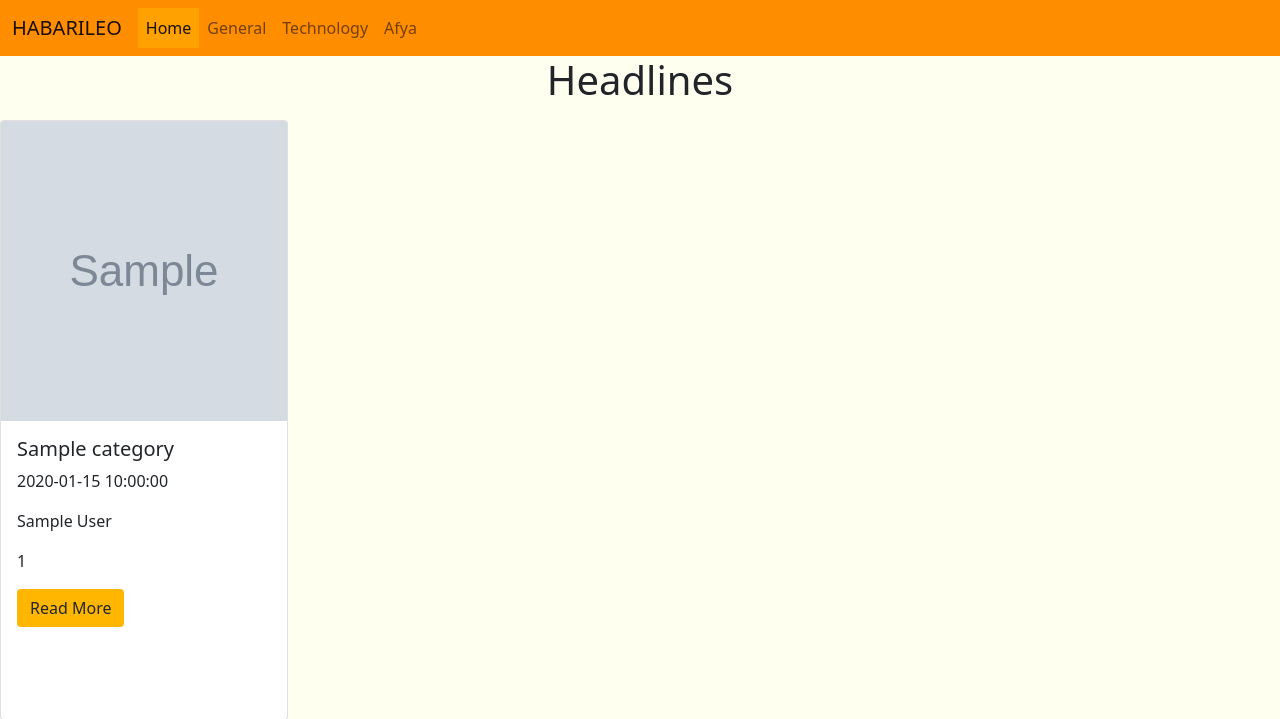
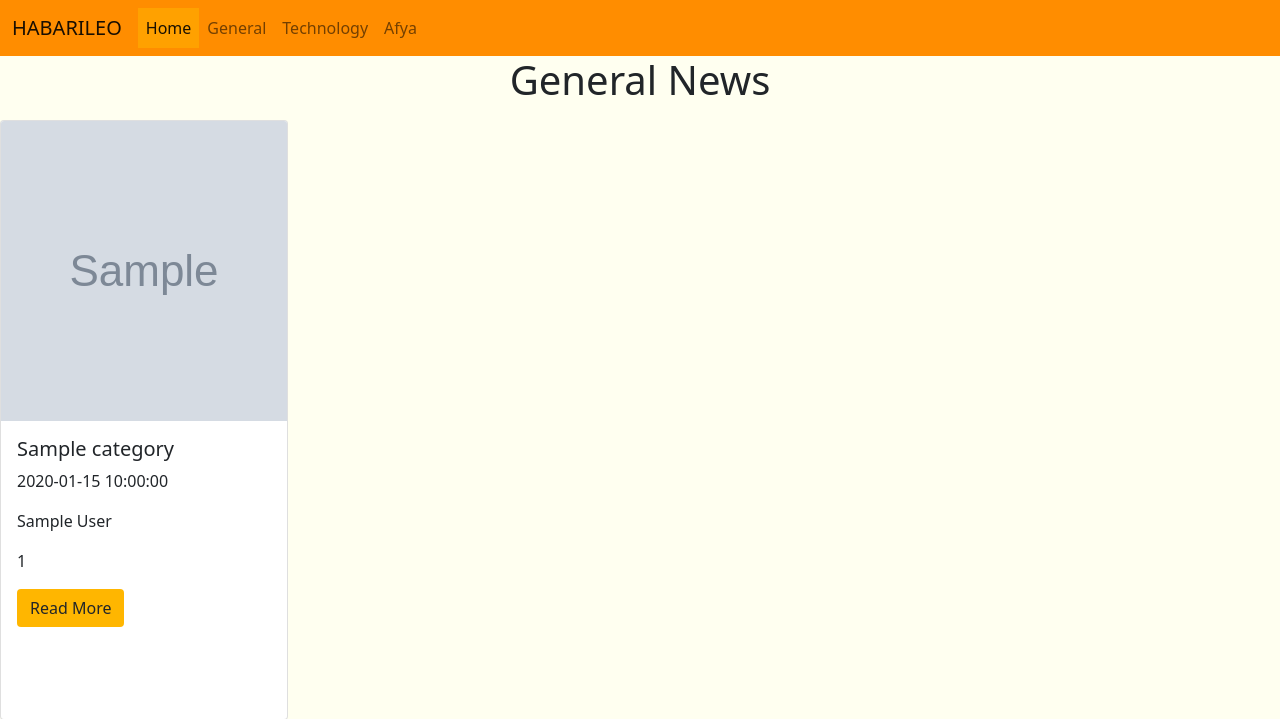
Before and after one commit to TERESIA012/Habari_Leo, a Flask app: template app/templates/general.html in a window 1280 px wide. Shown: the top 719 px of the page. Run offline with Flask 2, Linux system fonts and the light colour scheme; the template is opened without the code that fills it: most values are stand-ins (such as "Sample title", 1, 10 or a date in 2020); grey boxes marked "Sample" are stand-in pictures; some libraries are stand-ins or nearby versions.

Commit message:
style the titles

```diff
--- a/app/templates/afya.html
+++ b/app/templates/afya.html
@@ -6,7 +6,7 @@
 
 
 <div class="row">
-
+    <h1 style="text-align:center;">Health News</h1>
        {{macro.displayArticles(category)}}
     </div>
 
--- a/app/templates/base.html
+++ b/app/templates/base.html
@@ -37,7 +37,7 @@
     {% include 'navbar.html' %}
     {% endblock %}
 
-    <h1 class="heading" style="text-align:center;">Headlines</h1>
+    <!-- <h1 class="heading" style="text-align:center;">Headlines</h1> -->
 
     {% block content %}
     {% endblock %}
--- a/app/templates/general.html
+++ b/app/templates/general.html
@@ -6,9 +6,9 @@
 
 
 <div class="row">
-
-       {{macro.displayArticles(category)}}
-    </div>
+    <h1 style="text-align:center;">General News</h1>
+    {{macro.displayArticles(category)}}
+</div>
 
 
 
--- a/app/templates/index.html
+++ b/app/templates/index.html
@@ -12,6 +12,7 @@
         </div>
         <div class="col-md-9">
          <div class="row">
+             <h1 style="text-align:center;">Sports News</h1>
             {{macro.displayTrending(category)}}
          </div>
         </div>
--- a/app/templates/technology.html
+++ b/app/templates/technology.html
@@ -6,7 +6,7 @@
 
 
 <div class="row">
-
+    <h1 style="text-align:center;">Technology News</h1>
        {{macro.displayArticles(category)}}
     </div>
 
```
